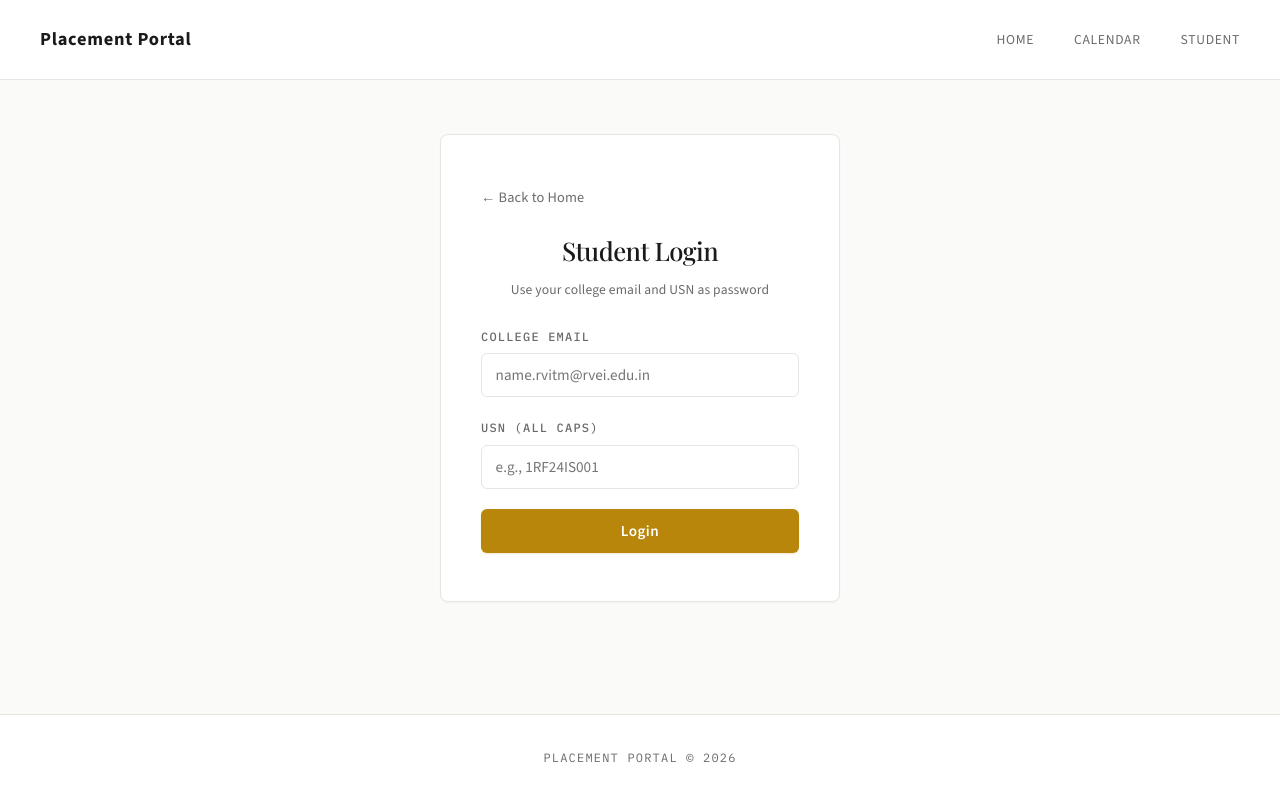
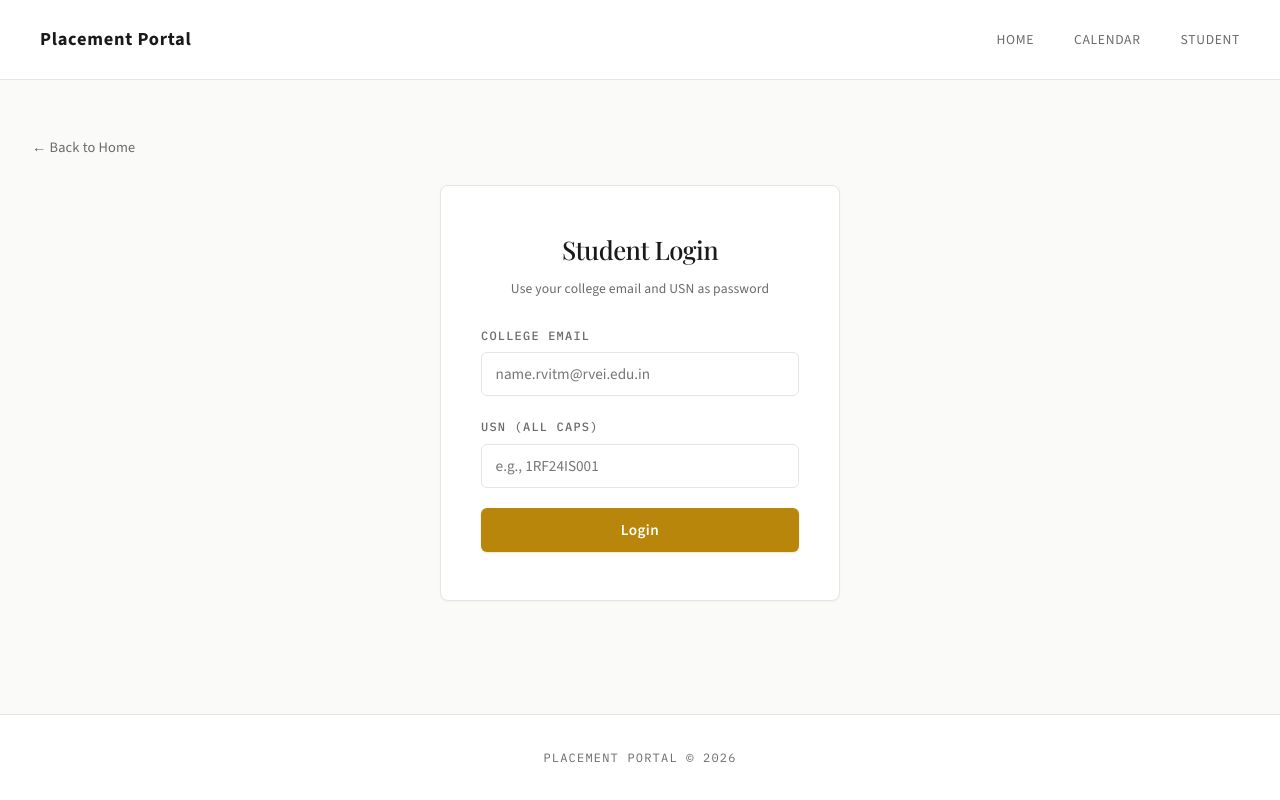
Before and after one commit to utsav-upadhyay-21/placement-portal, a React (Vite) app in the folder client/: page /student in a window 1280 px wide. Built offline with nearby package versions, Linux system fonts and the light colour scheme; no server answers.

Commit message:
fixed ui back bug

```diff
--- a/client/src/pages/StudentLogin.jsx
+++ b/client/src/pages/StudentLogin.jsx
@@ -28,10 +28,10 @@ function StudentLogin() {
 
   return (
     <div className="login-page">
+      <Link to="/" className="back-link">
+        &larr; Back to Home
+      </Link>
       <div className="login-card">
-        <Link to="/" className="back-link">
-          &larr; Back to Home
-        </Link>
         <h1>Student Login</h1>
         <p className="login-hint">
           Use your college email and USN as password
--- a/client/src/styles/dashboard.css
+++ b/client/src/styles/dashboard.css
@@ -1,8 +1,14 @@
 .login-page {
   display: flex;
+  flex-direction: column;
+  align-items: center;
   justify-content: center;
-  align-items: center;
   min-height: 60vh;
+}
+
+.login-page .back-link {
+  align-self: flex-start;
+  margin-bottom: 1.5rem;
 }
 
 .login-card {
```
